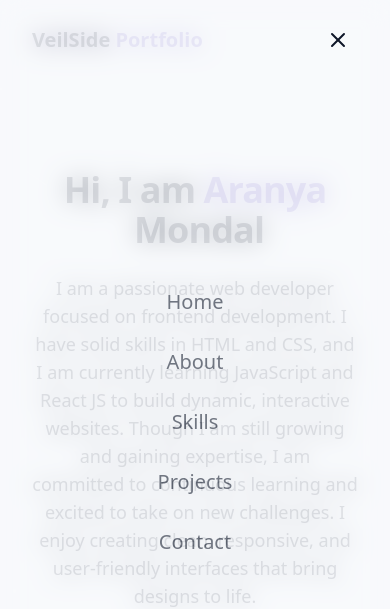
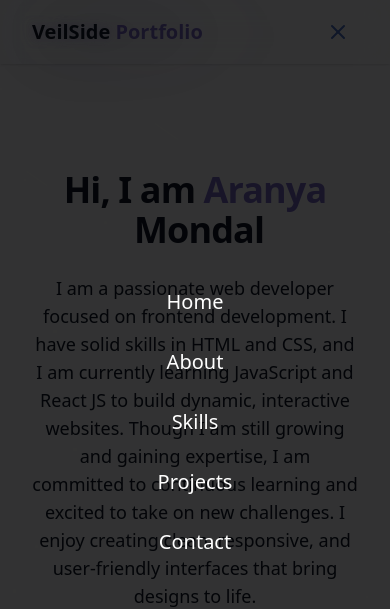
Before and after one commit to VeilSide2004/My-Portfolio, a React (Vite) app: page / in a window 390 px wide. Shown: the top 609 px of the page. Built offline with nearby package versions, Linux system fonts and the light colour scheme.

Commit message:
Update Navbar.jsx

```diff
--- a/src/components/Navbar.jsx
+++ b/src/components/Navbar.jsx
@@ -1,7 +1,6 @@
-import { useEffect, useState } from "react";
+import { useState } from "react";
 import { cn } from "../lib/Utils";
 import { Menu, X } from "lucide-react";
-
 
 const navItems = [
     { name: "Home", href: "#hero" },
@@ -9,27 +8,17 @@ const navItems = [
     { name: "Skills", href: "#skills" },
     { name: "Projects", href: "#projects" },
     { name: "Contact", href: "#contact" },
-]
+];
+
 const Navbar = () => {
+    const [isMenuOpen, setIsMenuOpen] = useState(true);
 
-    const [isScrolled, setIsScrolled] = useState(false)
-    const [isMenuOpen, setIsMenuOpen] = useState(true)
-
-    useEffect(() => {
-        const handleScroll = () => {
-            setIsScrolled(window.screenY > 10);
-        };
-
-        window.addEventListener("scroll", handleScroll);
-
-        return () => window.removeEventListener("scroll", handleScroll);
-    }, []);
     return (
         <nav
             className={cn(
-                "fixed w-full z-40 transition-all duration-300",
-                isScrolled ? "py-3 bg-background/80 backdrop-blur-md shadow-xs" : "py-5")}>
-
+                "fixed w-full z-40 transition-all duration-300 py-3 bg-white/1 backdrop-blur-md shadow-sm"
+            )}
+        >
             <div className="container flex items-center justify-between">
                 <a className="text-xl font-bold text-primary flex items-center" href="#hero">
                     <span className="relative z-10">
@@ -37,7 +26,7 @@ const Navbar = () => {
                     </span>
                 </a>
 
-                {/* desktop type */}
+                {/* desktop menu */}
                 <div className="hidden md:flex space-x-8">
                     {navItems.map((item, key) => (
                         <a
@@ -50,26 +39,28 @@ const Navbar = () => {
                     ))}
                 </div>
 
-                {/* mobile type */}
-
-                <button onClick={() => setIsMenuOpen((prev) => !prev)}
+                {/* mobile menu button */}
+                <button
+                    onClick={() => setIsMenuOpen((prev) => !prev)}
                     className="md:hidden p-2 text-foreground z-50"
-                    aria-label={isMenuOpen ? "Close Menu" : "Open Menu"}>
-
+                    aria-label={isMenuOpen ? "Close Menu" : "Open Menu"}
+                >
                     {isMenuOpen ? <X size={24} /> : <Menu size={24} />}
-
                 </button>
 
-                <div className={cn(
-                    "fixed inset-0 bg-background/95 backdrop-blur-md z-40 flex flex-col items-center justify-center transition-all duration-300 md:hidden",
-                    isMenuOpen ? "opacity-70 pointer-events-auto"
-                        : "opacity-0 pointer-events-none")}>
+                {/* mobile menu */}
+                <div
+                    className={cn(
+                        "fixed top-0 left-0 w-full h-screen bg-black/80 backdrop-blur-2xl z-40 flex flex-col items-center justify-center transition-all duration-300 md:hidden",
+                        isMenuOpen ? "opacity-100 pointer-events-auto" : "opacity-0 pointer-events-none"
+                    )}
+                >
                     <div className="flex flex-col space-y-8 text-xl">
                         {navItems.map((item, key) => (
                             <a
                                 key={key}
                                 href={item.href}
-                                className="text-foreground/80 hover:text-primary transition-colors duration-300"
+                                className="text-white hover:text-primary transition-colors duration-300"
                                 onClick={() => setIsMenuOpen(false)}
                             >
                                 {item.name}
@@ -77,8 +68,12 @@ const Navbar = () => {
                         ))}
                     </div>
                 </div>
+
+
+
+
+
             </div>
-
         </nav>
     );
 };
```
